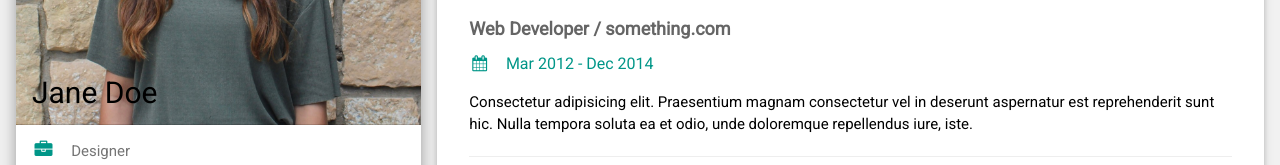
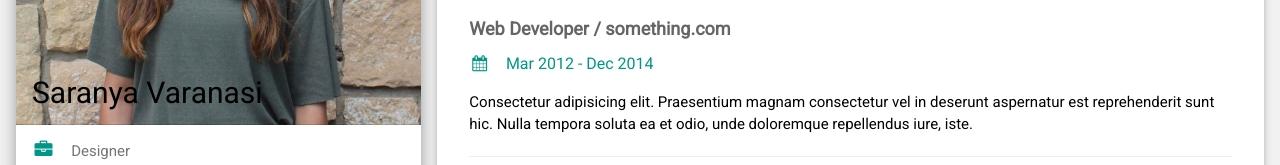
Before and after one commit to saravara98/hello-world, a plain HTML site: page index.html in a window 1280 px wide. Shown: the part 281-446 px from the top of the page. Drawn offline with nearby package versions, Linux system fonts and the light colour scheme; files whose address does not match are found by name.

Commit message:
Update index.html

```diff
--- a/index.html
+++ b/index.html
@@ -24,7 +24,7 @@ html,body,h1,h2,h3,h4,h5,h6 {font-family: "Roboto", sans-serif}
         <div class="w3-display-container">
           <img src="saravara98/saravara98.github.io/images/IMG_4688.jpg" style="width:100%" alt="Avatar">
           <div class="w3-display-bottomleft w3-container w3-text-black">
-            <h2>Jane Doe</h2>
+            <h2>Saranya Varanasi</h2>
           </div>
         </div>
         <div class="w3-container">
```
